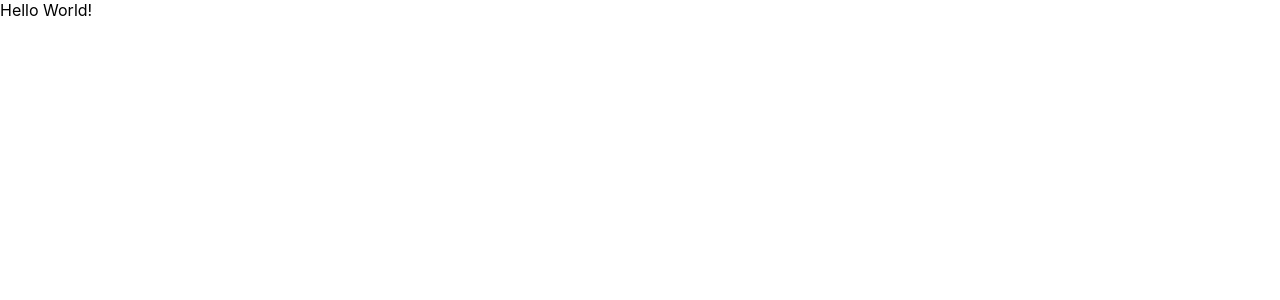
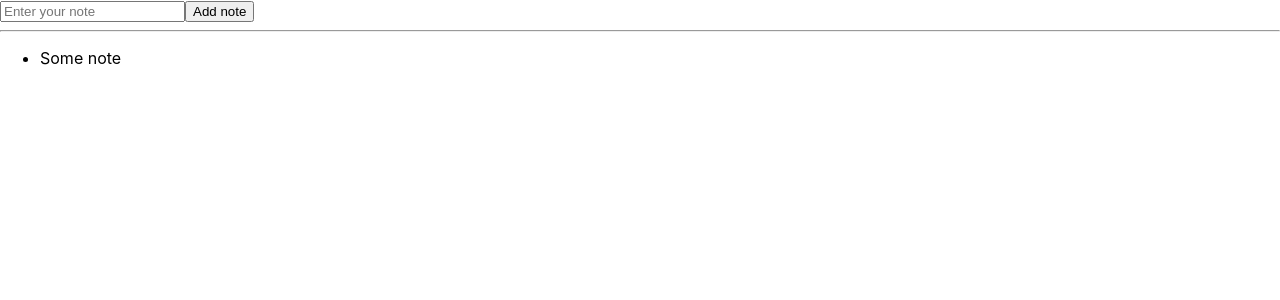
Before and after one commit to itstudent17/react-redux-ts-max-ivanov, a React (Create React App) app: page / in a window 1280 px wide. Shown: the top 300 px of the page. Built offline with nearby package versions, Linux system fonts and the light colour scheme.

Commit message:
NewNoteInput added with props validation

```diff
--- a/src/App.tsx
+++ b/src/App.tsx
@@ -1,7 +1,15 @@
-import React from "react";
+import { NewNoteInput } from "./NewNoteInput";
 
 function App() {
-  return <>Hello World!</>;
+  return (
+    <>
+      <NewNoteInput addNote={() => alert()} />
+      <hr />
+      <ul>
+        <li>Some note</li>
+      </ul>
+    </>
+  );
 }
 
 export default App;
--- /dev/null
+++ b/src/NewNoteInput.tsx
@@ -0,0 +1,12 @@
+interface NewNoteInputProps {
+  addNote: (note: string) => void;
+}
+
+export const NewNoteInput: React.FC<NewNoteInputProps> = ({ addNote }) => {
+  return (
+    <div>
+      <input type="text" name="note" placeholder="Enter your note" />
+      <button onClick={() => alert()}>Add note</button>
+    </div>
+  );
+};
```
